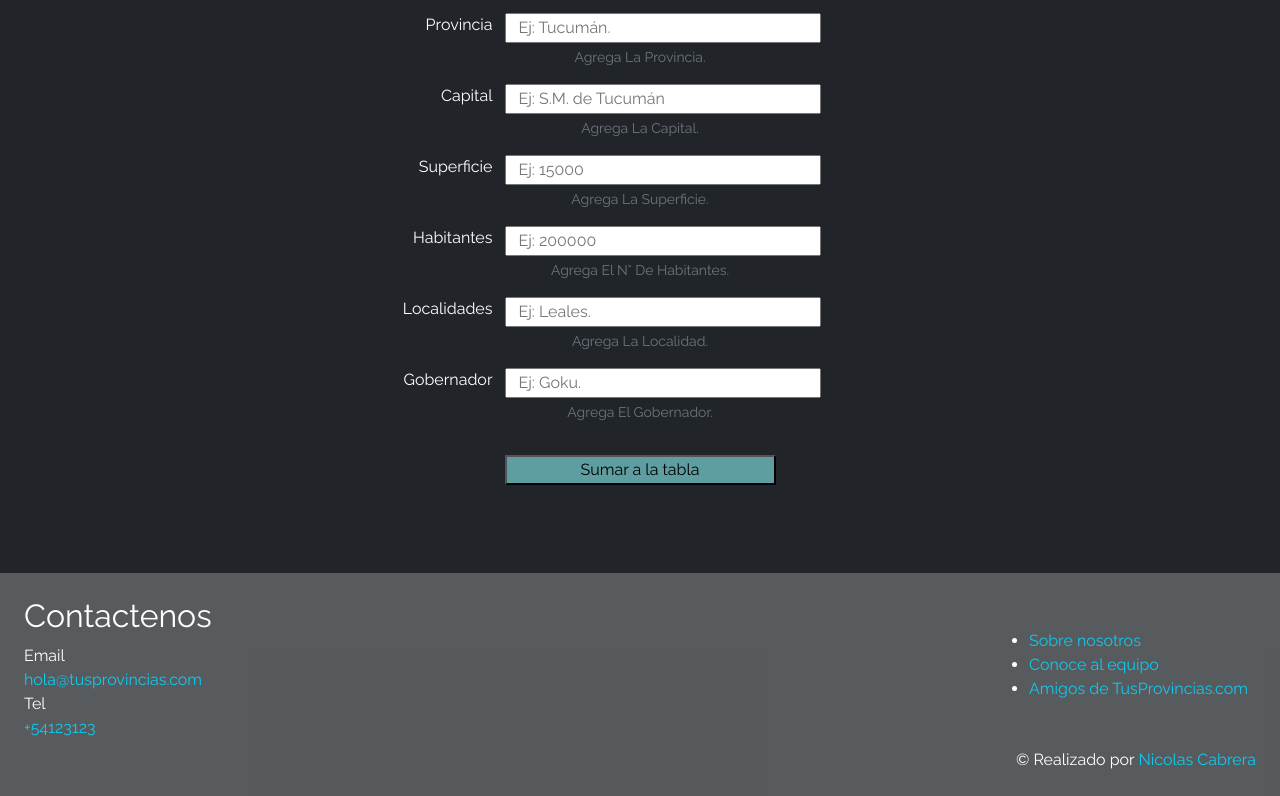
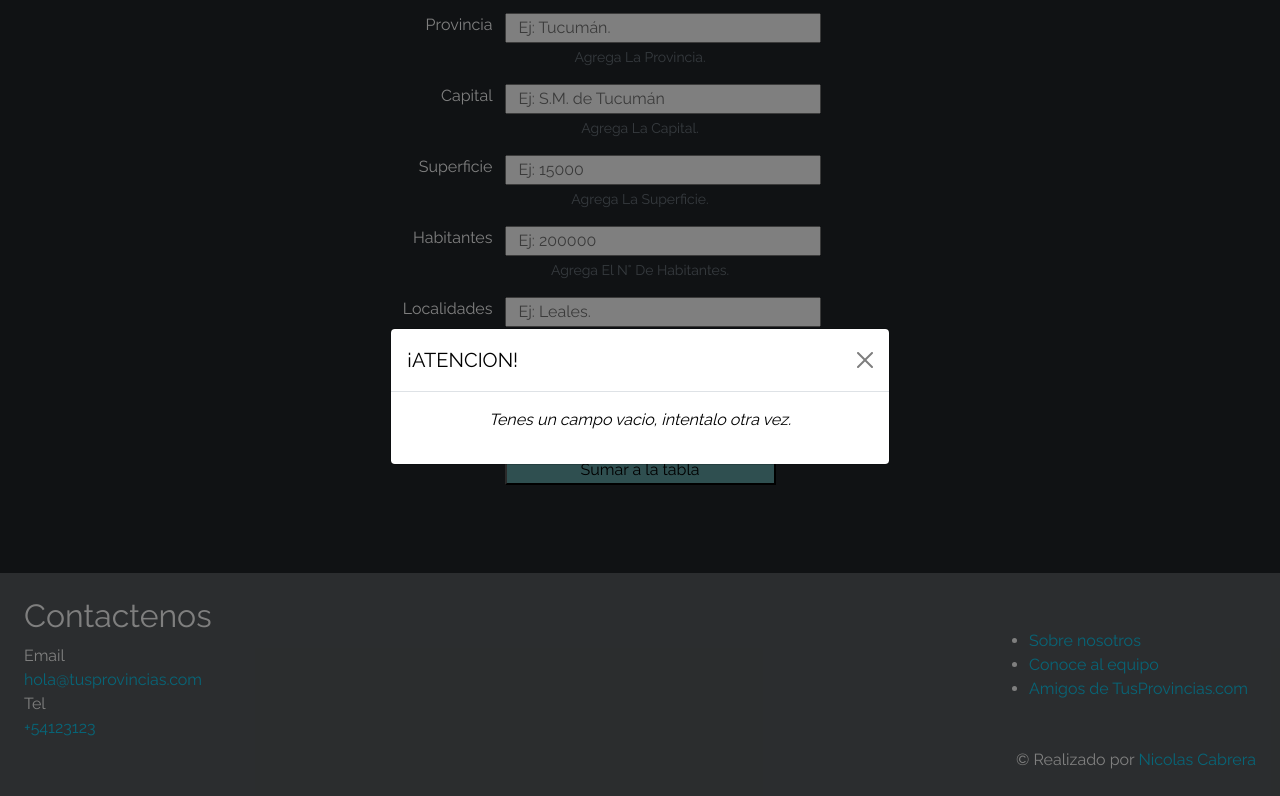
Before and after one commit to nicofcabrera/sitio-provincias, a plain HTML site: page index.html in a window 1280 px wide. Both pictures are taken after a click on the button "Sumar a la tabla". Shown: the part 2401-3197 px from the top of the page. Drawn offline with nearby package versions, Linux system fonts and the light colour scheme.

Commit message:
agregando modal al form

```diff
--- a/css/style.css
+++ b/css/style.css
@@ -36,6 +36,14 @@ form button{
   margin-bottom: 2em;
 }
 
+.modalForm{
+  color: black;
+}
+
+.modalForm p{
+  text-align: center;
+  font-style: italic;
+}
 
 /* ############ MEDIAS QUERIES TABLET ######## */
 @media all and (min-width: 768px){
--- a/index.html
+++ b/index.html
@@ -316,9 +316,27 @@
           <label for="lbl-gob" class="col-lg-3 text-lg-end">Gobernador</label>
           <input type="text" class="col-lg-7" id="lbl-gob" maxlength="25" placeholder="Ej: Goku."/>
           <p class="form-text">Agrega el gobernador.</p>
-          <button type="reset" class="form-btn" id="button-1">Sumar a la tabla</button>
+          <button type="reset" class="form-btn" id="button-1" data-bs-toggle="modal" data-bs-target="#exampleModal">Sumar a la tabla</button>
         </form>
       </section>
+
+      <!-- ## MODAL ## -->
+      <div class="modal fade modalForm" id="exampleModal" tabindex="-1" aria-labelledby="exampleModalLabel" aria-hidden="true">
+        <div class="modal-dialog modal-dialog-centered">
+          <div class="modal-content">
+            <div class="modal-header text-center">
+              <h5 class="modal-title text-center" id="exampleModalLabel">¡ATENCION!</h5>
+              <button type="button" class="btn-close" data-bs-dismiss="modal" aria-label="Close"></button>
+            </div>
+            <div class="modal-body">
+             <p id="contenido-modal"></p>
+            </div>
+            <!-- <div class="modal-footer boton-modal" >
+              <button type="button" class="btn btn-secondary" data-bs-dismiss="modal" id="button-2">Ver Tabla</button>
+            </div> -->
+          </div>
+        </div>
+      </div>
     </main>
 
     <!-- ####### FOOTER ##### -->
@@ -359,7 +377,7 @@
       </section>
       <p class="m-0 pt-2 text-md-end">
         &copy Realizado por
-        <a href="#" class="text-decoration-none text-info">Nicolas Cabrera</a>
+        <a href="https://github.com/nicofcabrera" target="_blank" class="text-decoration-none text-info">Nicolas Cabrera</a>
       </p>
     </footer>
 
--- a/js/script.js
+++ b/js/script.js
@@ -5,8 +5,10 @@ let dataProv = document.getElementById("lbl-pcia"),
   dataLoc = document.getElementById("lbl-loc"),
   dataGob = document.getElementById("lbl-gob"),
   boton = document.getElementById("button-1"),
-  tablaBody = document.getElementById("table-body");
-;
+  tablaBody = document.getElementById("table-body"),
+  ventModal = document.getElementById('exampleModal'),
+  contModal = document.getElementById('contenido-modal');
+
 
 boton.addEventListener('click', function () {
   console.log('Ejecutando Funcion')
@@ -14,9 +16,9 @@ boton.addEventListener('click', function () {
   let fila = document.createElement('tr')
 
   for (let index = 0; index < array.length; index++) {
-    if (array[index].value == '') {
+    if (array[index].value == '' || array[index].value == ' ') {
       console.log('VACIO')
-      return alert('Tenes un campo vacio')
+      return contModal.textContent= 'Tenes un campo vacio, intentalo otra vez.'
     } else {
       let celda = document.createElement('td')
       celda.textContent = array[index].value;
@@ -24,6 +26,6 @@ boton.addEventListener('click', function () {
       fila.appendChild(celda)
     }
   }
-  alert('Se agrego exitosamente una provincia. ¡OBSERVA LA TABLA OTRA VEZ!');
-  return tablaBody.appendChild(fila)
+  tablaBody.appendChild(fila)
+  return contModal.innerHTML = `Se agrego exitosamente una provincia. <br> <b>¡OBSERVA LA TABLA OTRA VEZ!</b>`
 })
```
